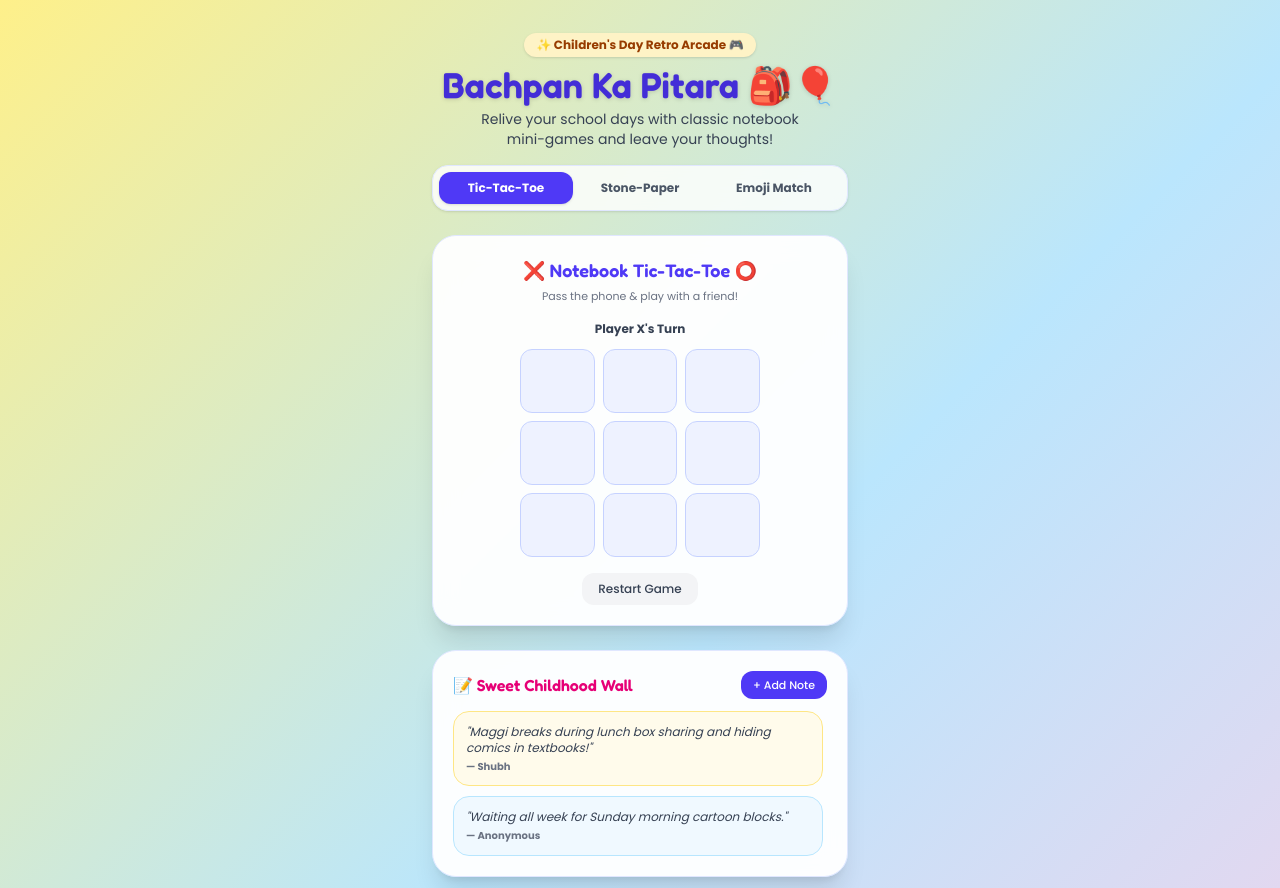
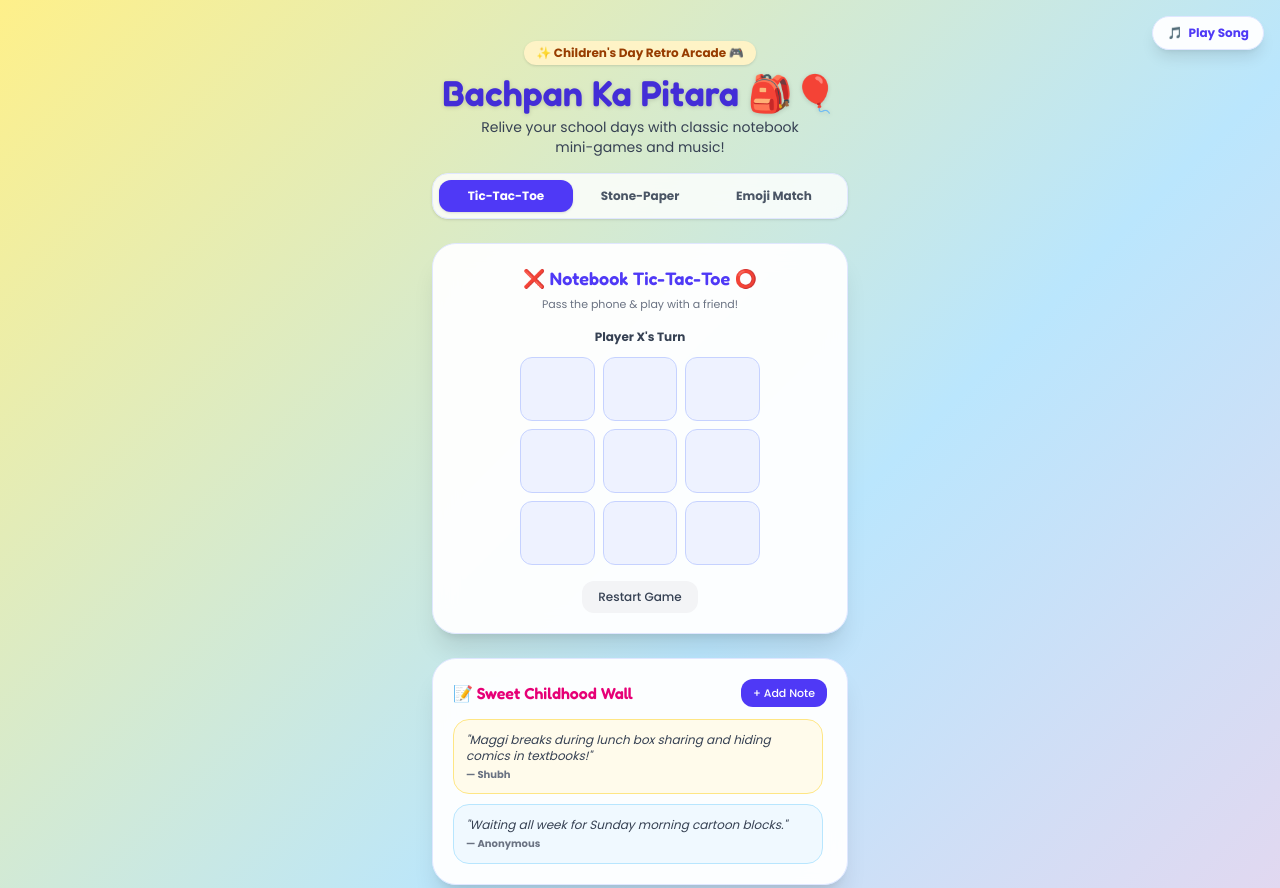
Before and after one commit to ShubhBhattacharya/children-day, a plain HTML site: page index.html in a window 1280 px wide. Shown: the top 888 px of the page. Drawn offline with nearby package versions, Linux system fonts and the light colour scheme.

Commit message:
Add music player

```diff
--- a/index.html
+++ b/index.html
@@ -3,7 +3,7 @@
 <head>
     <meta charset="UTF-8">
     <meta name="viewport" content="width=device-width, initial-scale=1.0, maximum-scale=1.0, user-scalable=no">
-    <title>Bachpan Ka Pitara - Retro Gaming & Comments 🎈</title>
+    <title>Bachpan Ka Pitara - Retro Gaming & Music 🎈</title>
     <!-- Tailwind CSS -->
     <script src="https://cdn.jsdelivr.net/npm/@tailwindcss/browser@4"></script>
     <link href="https://fonts.googleapis.com/css2?family=Fredoka:wght@400;600&family=Poppins:wght@400;500;700&display=swap" rel="stylesheet">
@@ -19,10 +19,21 @@
         }
     </style>
 </head>
-<body class="text-gray-800 pb-12">
+<body class="text-gray-800 pb-12 relative">
+
+    <!-- Background Audio Element (Woh Din - Chhichhore) -->
+    <audio id="bgMusic" loop>
+        <source src="https://www.soundhelix.com/examples/mp3/SoundHelix-Song-1.mp3" type="audio/mp3">
+        Your browser does not support the audio element.
+    </audio>
+
+    <!-- Floating Music Toggle Button -->
+    <button onclick="toggleMusic()" id="musicBtn" class="fixed top-4 right-4 bg-white/95 backdrop-blur-md px-3.5 py-2 rounded-full shadow-lg border border-indigo-100 text-xs font-semibold text-indigo-600 flex items-center gap-1.5 z-50 cursor-pointer active:scale-95 transition">
+        <span>🎵</span> <span id="musicText">Play Song</span>
+    </button>
 
     <!-- Mobile Header -->
-    <header class="text-center pt-8 pb-4 px-4">
+    <header class="text-center pt-10 pb-4 px-4">
         <span class="bg-amber-100 text-amber-800 text-xs font-semibold px-3 py-1 rounded-full inline-block mb-2 shadow-sm">
             ✨ Children's Day Retro Arcade 🎮
         </span>
@@ -30,7 +41,7 @@
             Bachpan Ka Pitara 🎒🎈
         </h1>
         <p class="text-xs sm:text-sm text-gray-700 max-w-xs mx-auto">
-            Relive your school days with classic notebook mini-games and leave your thoughts!
+            Relive your school days with classic notebook mini-games and music!
         </p>
     </header>
 
@@ -171,11 +182,31 @@
 
     <!-- Footer -->
     <footer class="text-center pt-6 text-gray-600 text-[11px]">
-        Made with ❤️ for Children's Day | Pure Retro Arcade 🕹️
+        Song: Woh Din (Chhichhore) | Made with ❤️ for Children's Day 🕹️
     </footer>
 
     <!-- JavaScript Logic -->
     <script>
+        // Music Toggle Logic
+        let isPlaying = false;
+        function toggleMusic() {
+            const music = document.getElementById('bgMusic');
+            const musicText = document.getElementById('musicText');
+
+            if (isPlaying) {
+                music.pause();
+                musicText.textContent = "Play Song";
+                isPlaying = false;
+            } else {
+                music.play().then(() => {
+                    musicText.textContent = "Mute Music 🔇";
+                    isPlaying = true;
+                }).catch(e => {
+                    console.log("Audio play blocked", e);
+                });
+            }
+        }
+
         // Tab Switcher
         function switchTab(tab) {
             document.querySelectorAll('.arcade-game').forEach(el => el.classList.add('hidden'));
@@ -317,7 +348,7 @@
             closeModal();
         }
 
-        // Comment Box Logic (Fixed)
+        // Comment Box Logic
         let commentCount = 2;
         function addComment(e) {
             e.preventDefault();
```
